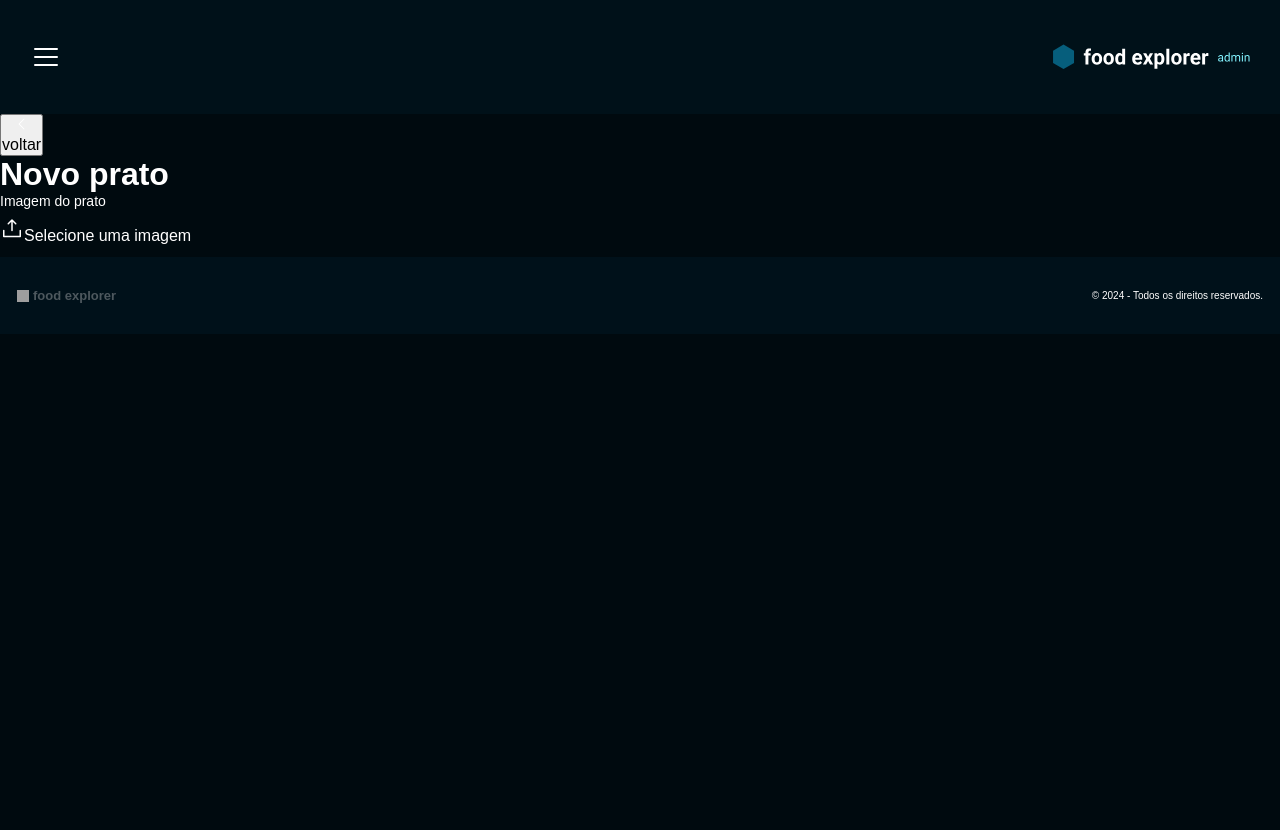
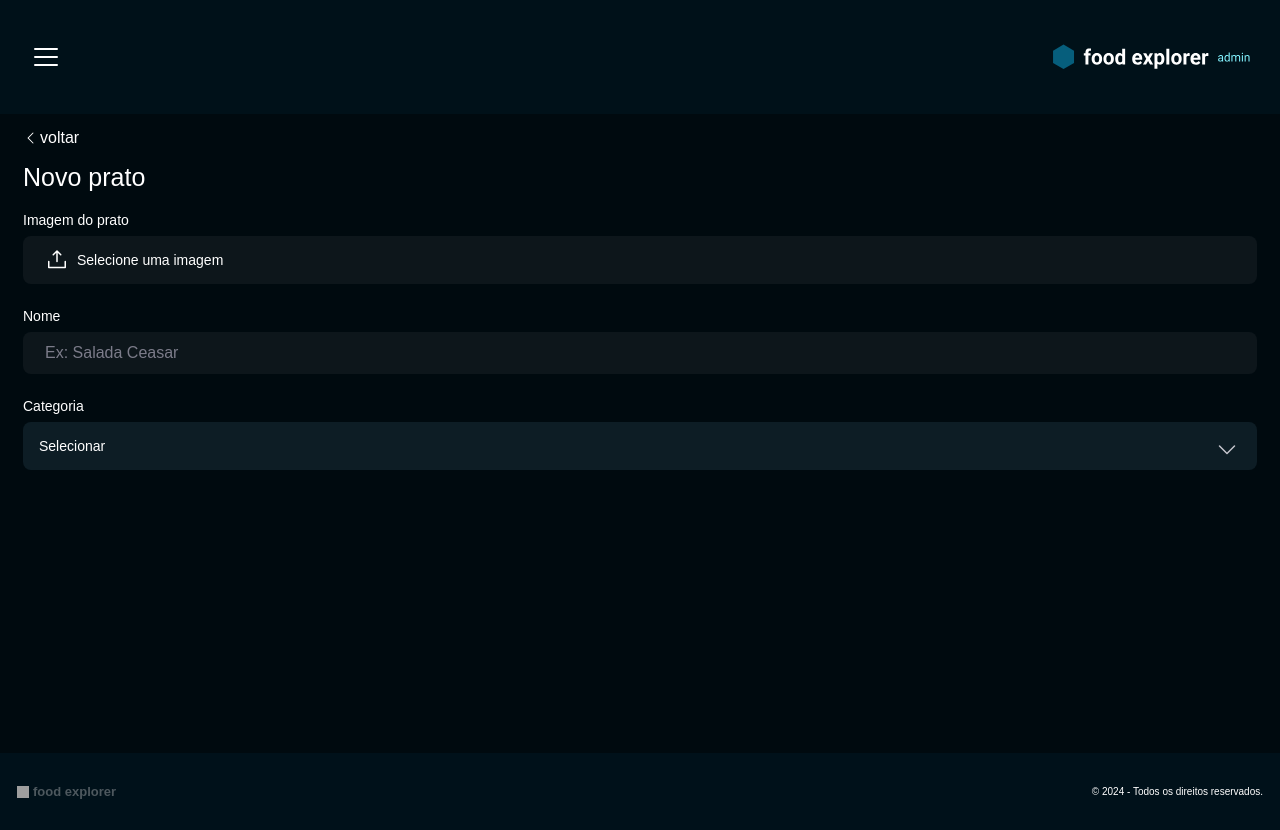
Before and after one commit to espjotape/Food-Explore-frontend, a React (Vite) app: page /new in a window 1280 px wide. Before the commit the page ends 800 px from the top, so only its background shows below. Built offline with nearby package versions, Linux system fonts and the light colour scheme; sample sign-in values are in the browser's storage; grey boxes are pictures that could not be loaded.

Commit message:
new page almost finished structure

```diff
--- a/src/pages/New/index.jsx
+++ b/src/pages/New/index.jsx
@@ -1,12 +1,13 @@
 import { Header } from "../../components/Header";
 import { Footer } from "../../components/Footer";
 import { Section } from "../../components/Section"
+import { Input } from "../../components/Input/index.jsx";
 
 import { useAuth } from "../../hooks/auth"
 
 import { Container, Content, Img, Form } from "./styles.js"
 
-import { CaretLeft, UploadSimple  } from "@phosphor-icons/react";
+import { CaretLeft, UploadSimple, CaretDown } from "@phosphor-icons/react";
 
 
 export function New(){
@@ -30,9 +31,35 @@ const { user } = useAuth()
         <label htmlFor="img">
          <UploadSimple size="24px"/>
          <span>Selecione uma imagem</span>
+
+         <input id="uploadImg" type="file"/>
         </label>
        </Img>
       </Section>
+
+      <Section title="Nome">
+        <input
+        className="name"
+        placeholder="Ex: Salada Ceasar"
+        type="text" />
+      </Section>
+
+      <Section title="Categoria">
+        <div className="category">
+          <label htmlFor="category">
+            <select name="category" id="category">
+              <option value="">Selecionar</option>
+              <option value="">Refeição</option>
+              <option value="">Sobremesa</option>
+              <option value="">Bebida</option>
+          </select>
+
+          <CaretDown size="24px"/>
+        </label>
+        </div>
+      </Section>
+
+
      </Form>
     </Content>
     <Footer />
--- a/src/pages/New/styles.js
+++ b/src/pages/New/styles.js
@@ -1,9 +1,155 @@
 import styled from "styled-components";
 
-export const Container = styled.div``
+export const Container = styled.div`
+ width: 100%;
+ height: 100vh;
+ display: grid;
+ grid-template-rows: 114px auto 47px;
+ grid-template-areas:
+ "header"
+ "content"
+ "footer";
+`
 
-export const Content = styled.div``
+export const Content = styled.div`
+ display: flex;
+ flex-direction: column;
+ grid-area: content;
+ padding: 15px 23px 30px;
 
-export const Form = styled.form``
+  h1 {
+  margin-top: 16px;
+  font-weight: 500;
+  font-size: 25px;
 
-export const Img = styled.div``
+  color: ${({ theme }) => theme.COLORS.WHITE_100};
+  }
+
+ > button {
+   border: none;
+   background: none;
+   gap: 1px;
+   font-size: 16px;
+   display: flex;
+   align-items: center;
+
+  p {
+    color: ${({ theme }) => theme.COLORS.WHITE_100}
+  }
+ }
+`
+
+export const Form = styled.form`
+  display: flex;
+  flex-direction: column;
+  gap: 12px;
+
+  margin: 20px 0 53px;
+
+  .name {
+    width: 100%;
+    padding: 12px 22px;
+
+    color: ${({theme}) => theme.COLORS.WHITE_100};
+
+    border: none;
+    background-color: transparent;
+    border-radius: 8px;
+
+    background-color: ${({theme}) => theme.COLORS.DARK_800};
+
+    &:focus-within {
+    outline: 1px solid ${({ theme }) => theme.COLORS.WHITE};
+  }
+  }
+
+  ::placeholder {
+    color: ${({theme}) => theme.COLORS.WHITE_500};
+  }
+
+  input {
+    background-color: transparent;
+  }
+
+  > div {
+    display: flex;
+    flex-direction: column;
+    gap: 20px;
+
+    section {
+      width: 100%;
+    }
+
+    section input {
+      background-color: ${({ theme }) => theme.COLORS.DARK_600};
+      border-radius: 8px;
+    }
+  }
+
+  .category {
+    > label {
+      position: relative;
+    }
+
+    svg {
+      pointer-events: none;
+      position: absolute;
+      top: 0;
+      right: 18px;
+      cursor: pointer;
+      transition: filter 0.2s;
+      color: ${({theme}) => theme.COLORS.WHITE_400};
+    }
+
+    select {
+      border: none;
+      cursor: pointer;
+      width: 100%;
+      padding: 16px 16px;
+
+      appearance: none;
+      -webkit-appearance: none;
+
+
+      border-radius: 8px;
+      background-color: ${({theme}) => theme.COLORS.DARK_900};
+      color: ${({theme}) => theme.COLORS.WHITE_100};
+
+      font-weight: 400;
+      font-size: 14px;
+    }
+  }
+`
+
+export const Img = styled.div`
+  padding: 12px 22px;
+  border-radius: 8px;
+  position: relative;
+
+  background-color: ${({ theme }) => theme.COLORS.DARK_800};
+  color: ${({ theme }) => theme.COLORS.WHITE_1100};
+
+  &:focus-within {
+    outline: 1px solid ${({ theme }) => theme.COLORS.WHITE};
+  }
+
+
+  > label {
+    display: flex;
+    gap: 8px;
+    cursor: pointer;
+
+    span {
+      font-size: 14px;
+      line-height: 24px;
+      max-width: calc(100vw - 16px);
+    }
+
+    input {
+      width: 100%;
+      position: absolute;
+      right: 0;
+      z-index: -1;
+    }
+  }
+  `
```
